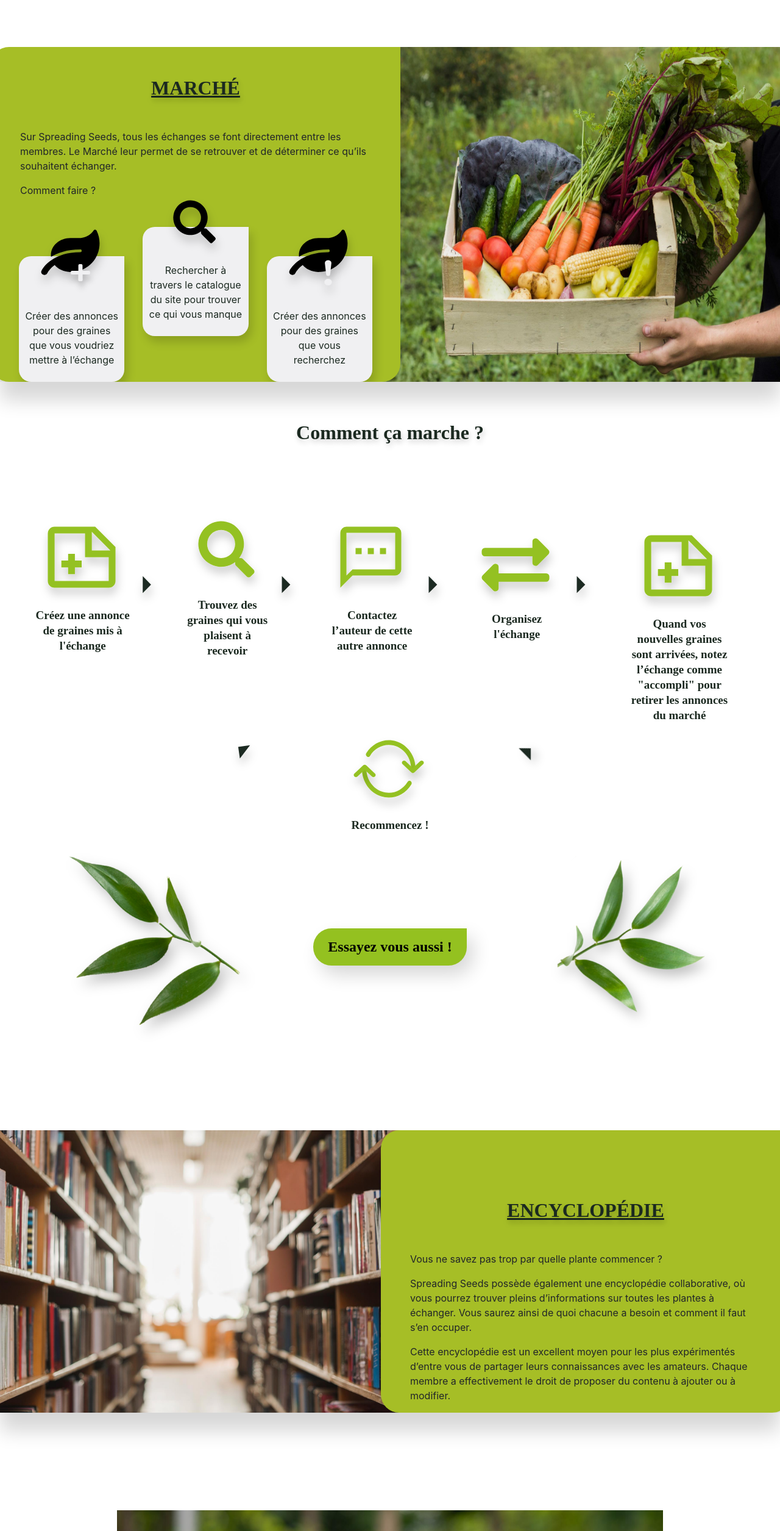
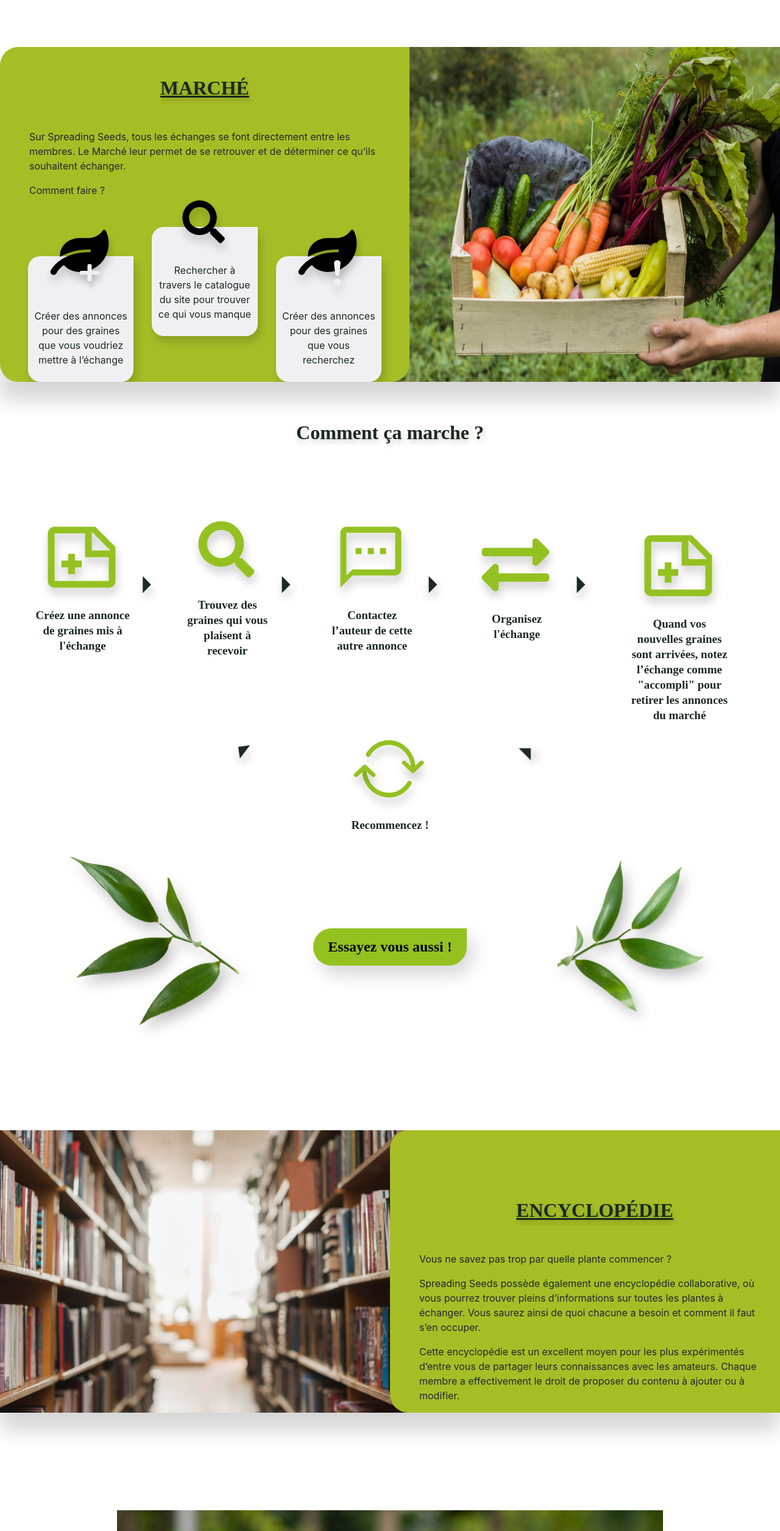
Before and after one commit to GueltonGeorges1995/spreading-seeds, a website: page index.html in a window 1280 px wide. Shown: the part 1850-4360 px from the top of the page at 61% size. Drawn offline with nearby package versions, Linux system fonts and the light colour scheme; a web font is replaced by a local one.

Commit message:
fix marge marche et encyclopedie

```diff
--- a/index.html
+++ b/index.html
@@ -124,7 +124,7 @@
 
     <!-- section marché -->
     <section class="overflow-hidden box-shadow-marche pt-5-rem" id="marche">
-        <div class="row w-105">
+        <div class="row w-105 mx-0">
             <div class="col-xl-6 col-lg-12 bg-marche ml-0 px-0 mr--2">
                 <h2 class="title-marche mt-5 text-center">Marché</h2>
                 <p class=" text-left mx-5 mt-5">
@@ -250,7 +250,7 @@
 
     <!-- Encyclopédie  -->
     <section class="mt-5 overflow-hidden box-shadow-encyclopedie pt-5-rem" id="encyclopedie">
-        <div class="row w-105">
+        <div class="row w-105 mx-0">
             <div class="col-xl-6 px-0 mx-0">
                 <img src="./assets/images/bibliothequesSansBord.jpg" alt="" class="img-encyclopedie-left d-none-mobile ">
             </div>
```
